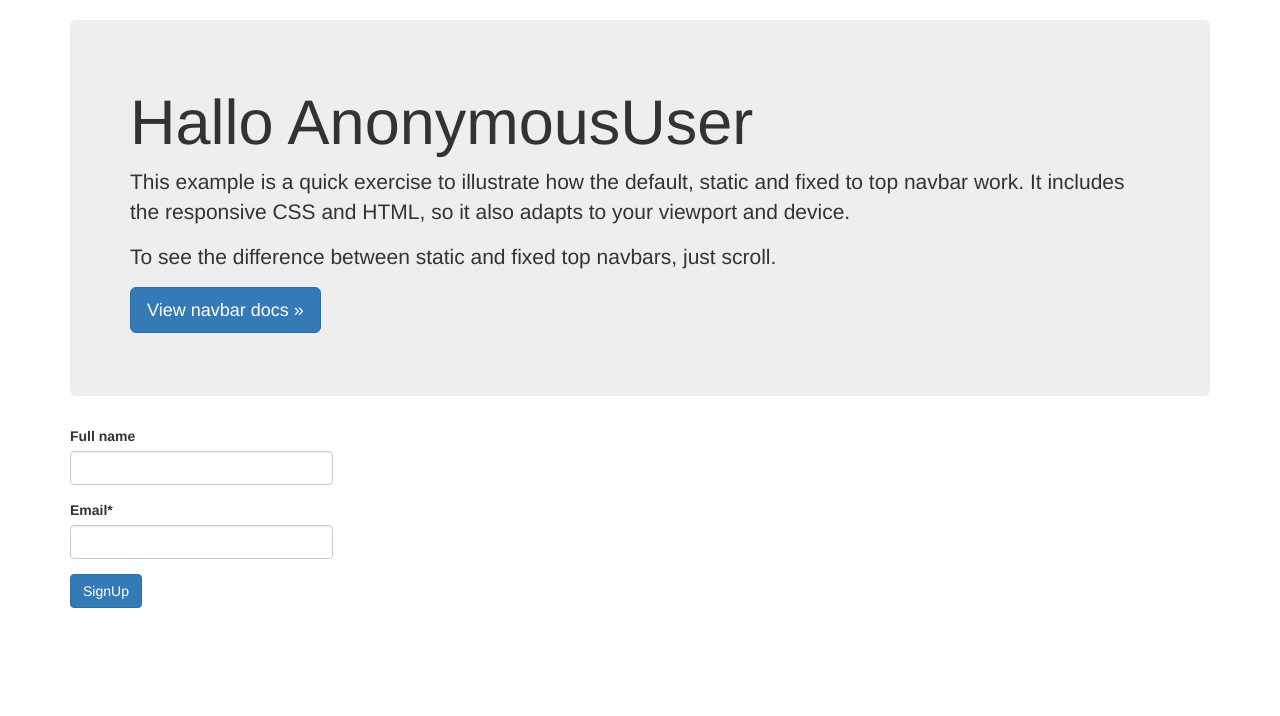
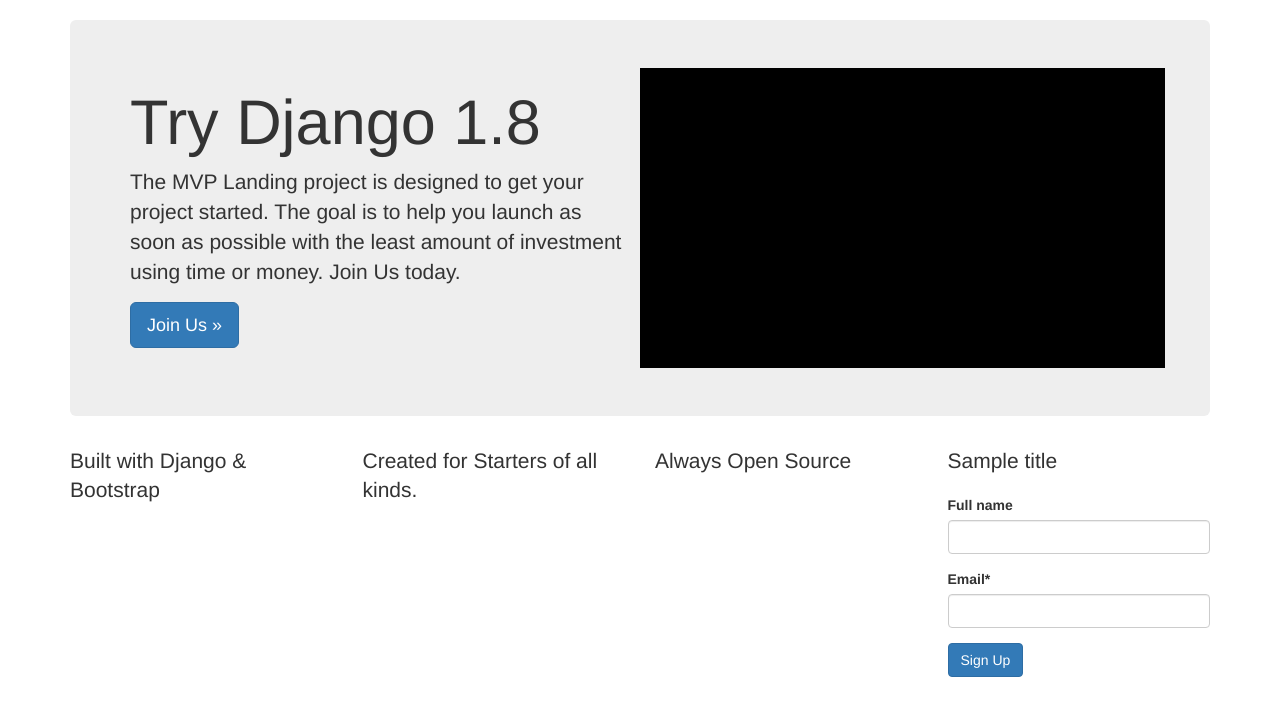
Before and after one commit to moritz2104/trydjango1.8, a Django app: template src/templates/home.html in a window 1280 px wide. Shown: the part 51-767 px from the top of the page. Run offline with Django 3.2, Linux system fonts and the light colour scheme; tables that the repository leaves empty hold one stand-in row (values such as "Sample post"); the template is opened without the code that fills it: values that come from a table or form of the project are taken from there, most other values are stand-ins (such as "Sample title", 1, 10 or a date in 2020); some libraries are stand-ins or nearby versions.

Commit message:
Chapter 23: Style MVP Landing Part 1

```diff
--- a/src/templates/home.html
+++ b/src/templates/home.html
@@ -4,24 +4,51 @@
 {% block head_title %}Willkommen | {{ block.super }}{% endblock head_title %}
 
 {% block jumbotron_content %}
+<div class="row">
+  <div class='col-sm-6'>
+  <h1>Try Django 1.8</h1>
+  <p>The MVP Landing project is designed to get your project started. The goal is to help you launch as soon as possible with the least amount of investment using time or money. Join Us today.</p>
+  <p>
+  <a class="btn btn-lg btn-primary" href="" role="button">Join Us &raquo;</a>
+  </p>
+  </div>
+  <div class='col-sm-6' style="background-color:black;height:300px;">
 
-    <h1>Hallo {{ user }}</h1>
-    <p>This example is a quick exercise to illustrate how the default, static and fixed to top navbar work. It includes the responsive CSS and HTML, so it also adapts to your viewport and device.</p>
-    <p>To see the difference between static and fixed top navbars, just scroll.</p>
-    <p>
-      <a class="btn btn-lg btn-primary" href="../../components/#navbar" role="button">View navbar docs &raquo;</a>
-    </p>
+  </div>
 
-{% endblock jumbotron_content %}
+</div>
+{% endblock %}
 
 
 {% block content %}
-  <div class="row">
-    <div class="col-sm-6 col-md-3">
-      <form method="POST" action=""> {% csrf_token %}
+<div class="row">
+
+  <div class="col-sm-3 pull-right">
+
+      <p class='lead'>{{ title }}</p>
+
+      <form method='POST' action=''>{% csrf_token %}
       {{ form|crispy }}
-      <input class="btn btn-primary" type="submit" value="SignUp">
+
+      <input class='btn btn-primary' type='submit' value='Sign Up' />
+
       </form>
-    </div>
   </div>
-{% endblock content %}
+
+  <div class='col-sm-3'>
+<p class='lead'>Built with Django &amp; Bootstrap</p>
+</div>
+
+<div class='col-sm-3'>
+<p class='lead'>Created for Starters of all kinds. </p>
+</div>
+
+<div class='col-sm-3'>
+<p class='lead'>Always Open Source</p>
+</div>
+
+
+</div>
+
+
+{% endblock %}
```
